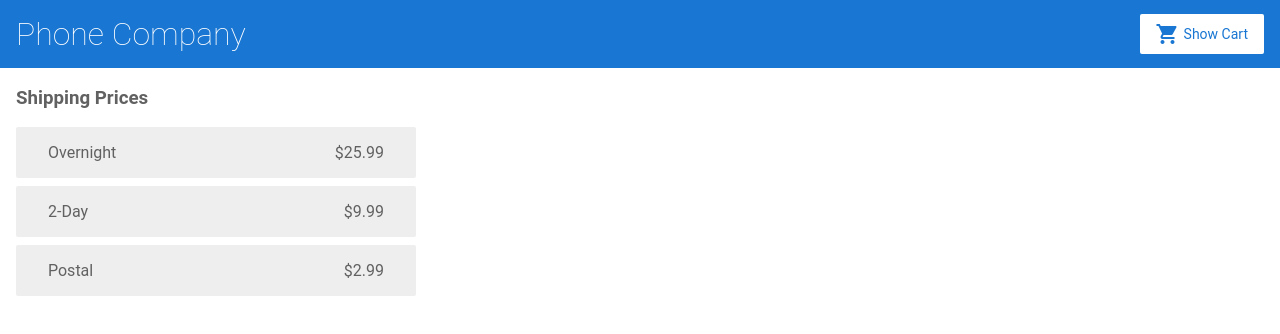
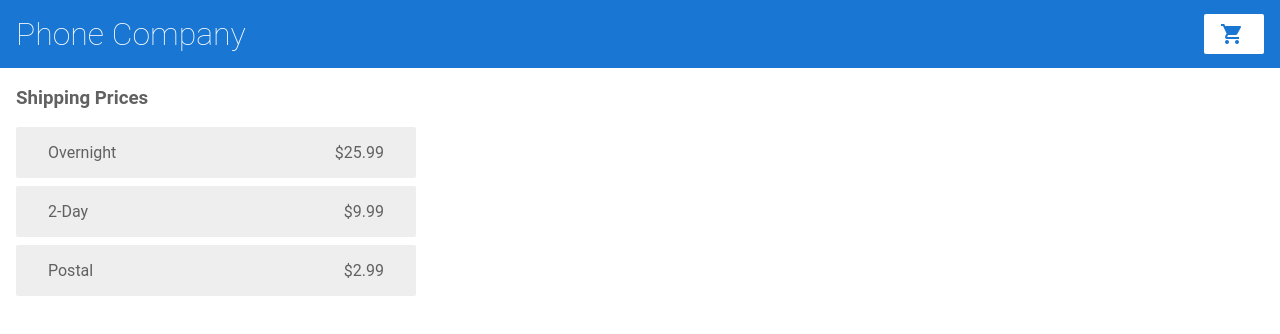
Before and after one commit to fladgast/gettingstarted, an Angular app: page /shipping in a window 1280 px wide. Shown: the top 334 px of the page. Built offline with nearby package versions, Linux system fonts and the light colour scheme.

Commit message:
Task 8 complete

```diff
--- a/src/app/top-bar/top-bar.component.html
+++ b/src/app/top-bar/top-bar.component.html
@@ -3,5 +3,5 @@
 </a>
 
 <a routerLink="/cart" class="button fancy-button">
-  <i class="material-icons">shopping_cart</i>Show Cart <a *ngIf="getSizeOfCart()">&nbsp;({{getSizeOfCart()}})</a>
+  <i class="material-icons">shopping_cart</i><span  *ngIf="getSizeOfCart()">Show Cart <a>&nbsp;({{getSizeOfCart()}})</a></span>
 </a>
```
